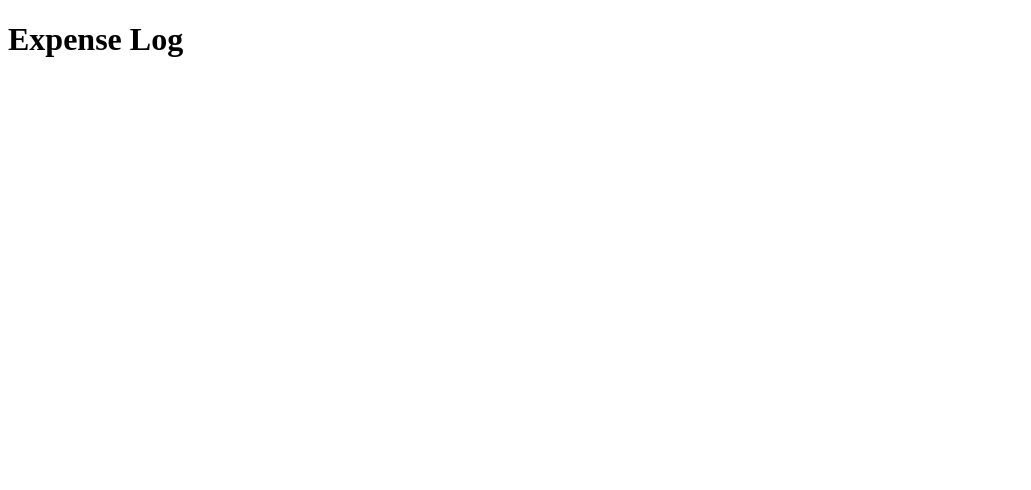
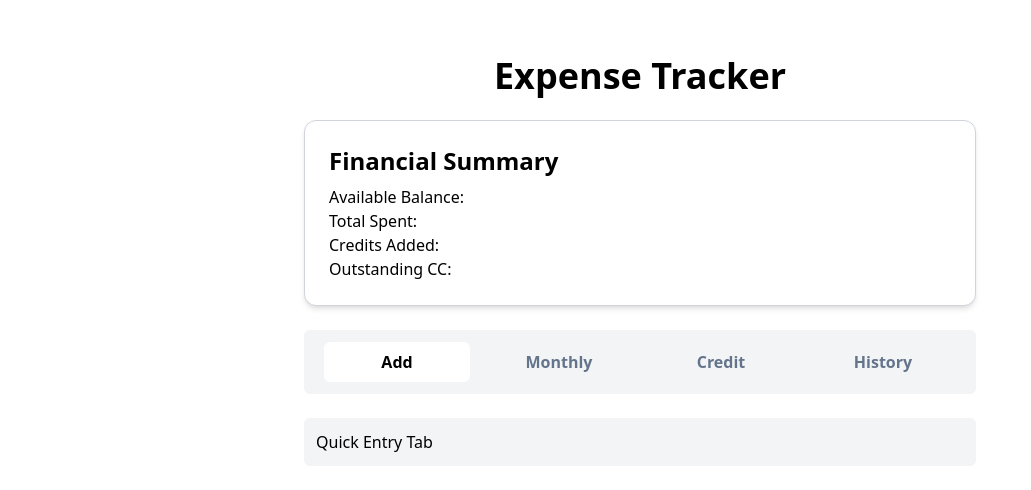
Before and after one commit to KathulaDeepthilatha/ExpenseLog, a React (Vite) app: page / in a window 1280 px wide. Shown: the top 490 px of the page, without its empty margins (0-1031 px from the left). Built offline with nearby package versions, Linux system fonts and the light colour scheme.

Commit message:
Created components and activating tabs by clicking on it.

```diff
--- a/src/App.js
+++ b/src/App.js
@@ -1,13 +1,64 @@
 import React from "react";
 import { createRoot } from "react-dom/client";
+import FinancialSummary from "./components/FinancialSummary";
+import "/index.css";
+import QuickEntry from "./components/QuickEntry";
+import MonthlySetUp from "./components/MonthlySetUp";
+import CreditCard from "./components/CreditCard";
+import History from "./components/History";
 
 const App = () => {
-    return (
-        <div>
-            <h1>Expense Log</h1>
+  const [activeTab, setActiveTab] = React.useState("add");
+
+  return (
+    <div className="app-container">
+      <div className="min-h-screen p-4">
+        <h1 className="text-center text-4xl font-bold text-400 mt-10">
+          Expense Tracker
+        </h1>
+        <FinancialSummary />
+
+        <div className="flex justify-between mt-6 p-3 bg-gray-100 rounded-md mx-auto max-w-2xl text-slate-500 font-semibold">
+          <button
+            onClick={() => setActiveTab("add")}
+            className={`flex-1 px-4 py-2 mx-2 rounded-md
+                ${activeTab === "add" ? "bg-white text-black" : ""}`}
+          >
+            Add
+          </button>
+          <button
+            onClick={() => setActiveTab("monthlySetUp")}
+            className={`flex-1 px-4 py-2 mx-2 rounded-md
+                ${activeTab === "monthlySetUp" ? "bg-white text-black" : ""}`}
+          >
+            Monthly
+          </button>
+          <button
+            onClick={() => setActiveTab("credit")}
+            className={`flex-1 px-4 py-2 mx-2 rounded-md
+                ${activeTab === "credit" ? "bg-white text-black" : ""}`}
+          >
+            Credit
+          </button>
+          <button
+            onClick={() => setActiveTab("history")}
+            className={`flex-1 px-4 py-2 mx-2 rounded-md
+                ${activeTab === "history" ? "bg-white text-black" : ""}`}
+          >
+            History
+          </button>
         </div>
-    )
-}
+
+        <div className="mt-6 p-3 bg-gray-100 rounded-md m-auto max-w-2xl">
+          {activeTab === "add" && <QuickEntry />}
+          {activeTab === "monthlySetUp" && <MonthlySetUp />}
+          {activeTab === "credit" && <CreditCard />}
+          {activeTab === "history" && <History />}
+        </div>
+      </div>
+    </div>
+  );
+};
 
 const root = createRoot(document.getElementById("root"));
 root.render(<App />);
--- /dev/null
+++ b/src/components/CreditCard.js
@@ -0,0 +1,9 @@
+const CreditCard = () => {
+    return(
+        <div>
+            <h1>Credit Card Tab</h1>
+        </div>
+    )
+}
+
+export default CreditCard;
--- /dev/null
+++ b/src/components/FinancialSummary.js
@@ -0,0 +1,14 @@
+const FinancialSummary = () => {
+    return (
+        <div className="bg-white border border-gray-300 rounded-xl shadow-md p-6 m-auto mt-6 max-w-2xl">
+  <h1 className="text-2xl font-semibold mb-2">Financial Summary</h1>
+  <p>Available Balance:</p>
+  <p>Total Spent:</p>
+  <p>Credits Added:</p>
+  <p>Outstanding CC:</p>
+</div>
+    )
+
+}
+
+export default FinancialSummary;
--- /dev/null
+++ b/src/components/History.js
@@ -0,0 +1,9 @@
+const History = () => {
+    return(
+        <div>
+            <h1>History tab</h1>
+        </div>
+    )
+}
+
+export default History;
--- /dev/null
+++ b/src/components/MonthlySetUp.js
@@ -0,0 +1,9 @@
+const MonthlySetUp = () => {
+    return(
+        <div>
+            <h1>Monthly SetUp Tab</h1>
+        </div>
+    )
+}
+
+export default MonthlySetUp;
--- /dev/null
+++ b/src/components/QuickEntry.js
@@ -0,0 +1,10 @@
+const QuickEntry = () => {
+
+    return(
+        <div>
+            <h1>Quick Entry Tab</h1>
+        </div>
+    )
+}
+
+export default QuickEntry;
```
Also changed, not shown: 1 other file (tests, documents, lock files or other folders).
